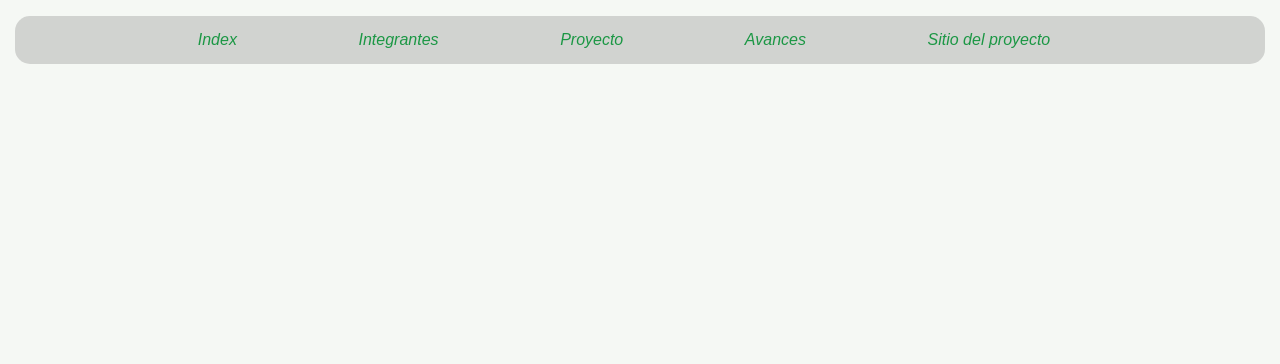
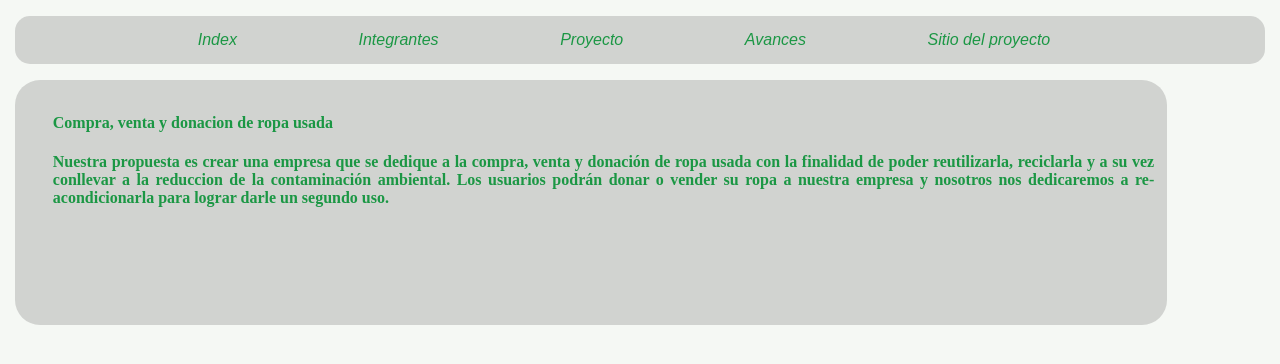
Before and after one commit to jomosca/Vintage-Clothes, a plain HTML site: page Vintage Clothes/proyecto.html in a window 1280 px wide. Drawn offline with Linux system fonts and the light colour scheme; files whose address does not match are found by name.

Commit message:
Add files via upload
2

```diff
--- a/Vintage Clothes/estilos/diseño_proyecto.css
+++ b/Vintage Clothes/estilos/diseño_proyecto.css
@@ -26,7 +26,7 @@ body {
 }
 .informacion {
     background-color:#3332322f;
-    max-width: 25vw;
+    max-width: 90vw;
     height: 245px;
     text-align: justify;
     display: flex;
--- a/Vintage Clothes/proyecto.html
+++ b/Vintage Clothes/proyecto.html
@@ -21,6 +21,16 @@
             </ul>
         </section>
     </header>
+    <section class="informacion">
+        <div class="datos">
+            <p><strong>Compra, venta y donacion de ropa usada</strong></p>
+            <p><strong>Nuestra propuesta es crear una empresa que se dedique a la compra, venta y donación de ropa usada con la finalidad de poder reutilizarla, reciclarla y a su vez conllevar a la reduccion de la contaminación ambiental.
+             Los usuarios podrán donar o vender su ropa a nuestra empresa y nosotros nos dedicaremos a re-acondicionarla para lograr darle un segundo uso. </strong></p>
+
+        </div>
+    </section>
+</body>
+
 </body>
 
 </html>
```
